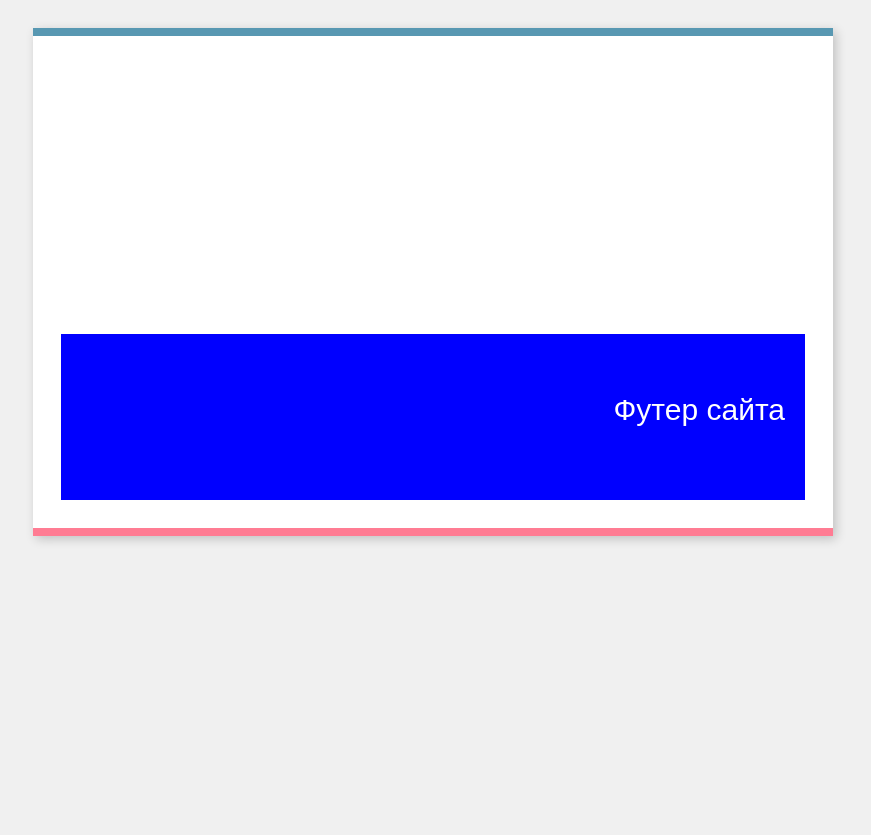
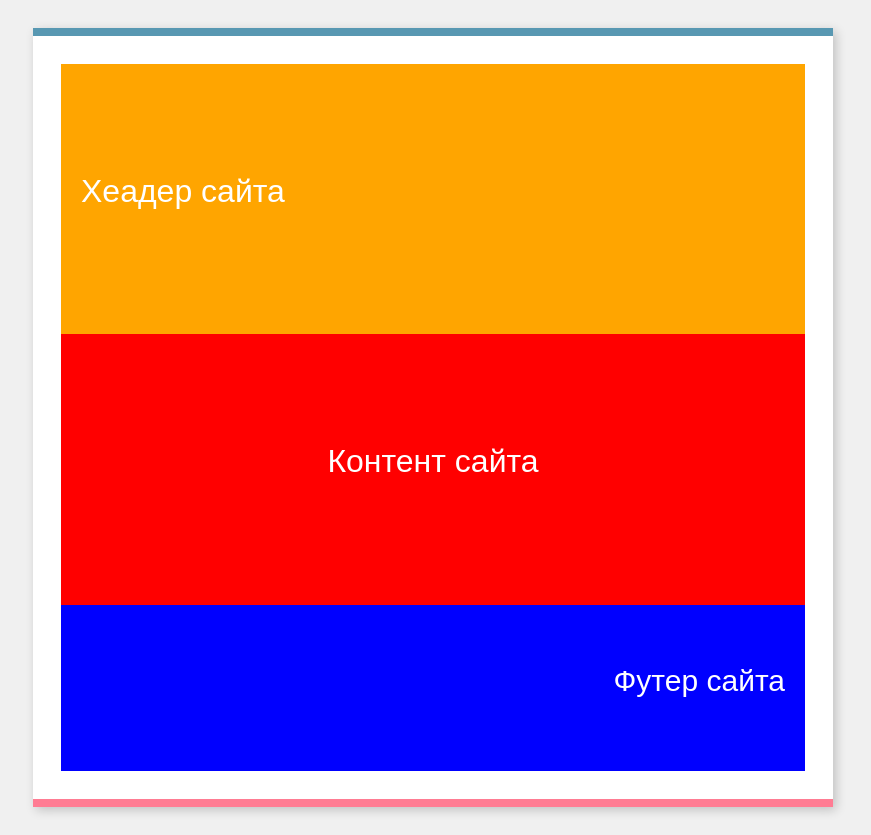
Before and after one commit to google-poogle/first-project, a plain HTML site: page index.html in a window 1280 px wide. Shown: the whole page, without its empty margins (207-1078 px from the left). Before the commit the page ends 800 px from the top, so only its background shows below. Drawn offline with Linux system fonts and the light colour scheme.

Commit message:
Новая правильноая шапка

```diff
--- a/css/main.css
+++ b/css/main.css
@@ -60,5 +60,12 @@ h1 {
   padding: 100px 20px;
   color: white;
   text-align: center;
-  background-color: white;
+  background-color: red;
 }
+
+.header  {
+  padding: 100px 20px;
+  color: white;
+  text-align: left;
+  background-color: orange;
+}
--- a/index.html
+++ b/index.html
@@ -9,6 +9,9 @@
     </head>
     <body>
         <div class="box">
+            <div class="header">
+                <h1>Хеадер сайта</h1>
+              </div>
           <div class="content">
               <h1>Контент сайта</h1>
             </div>
```
